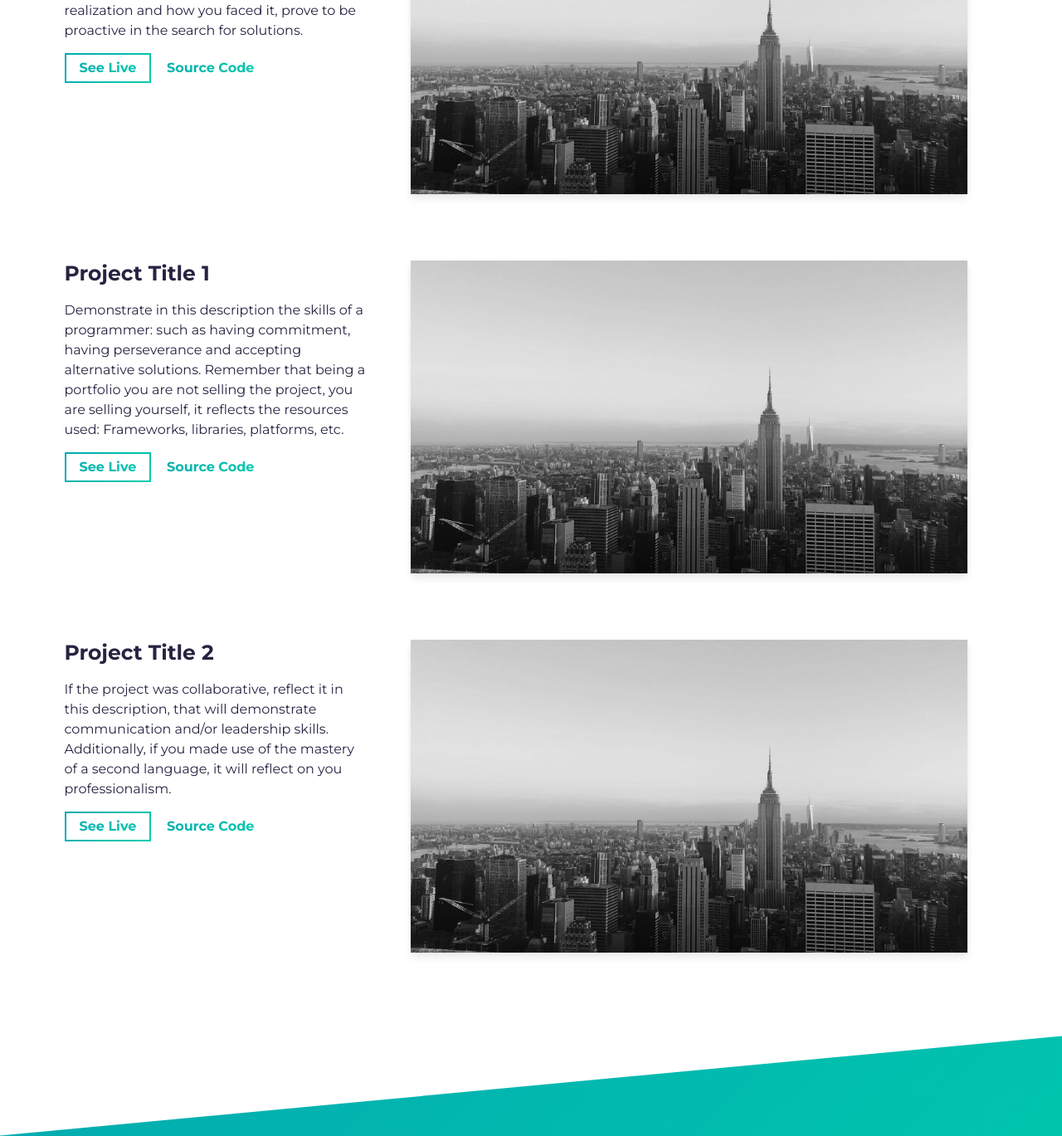
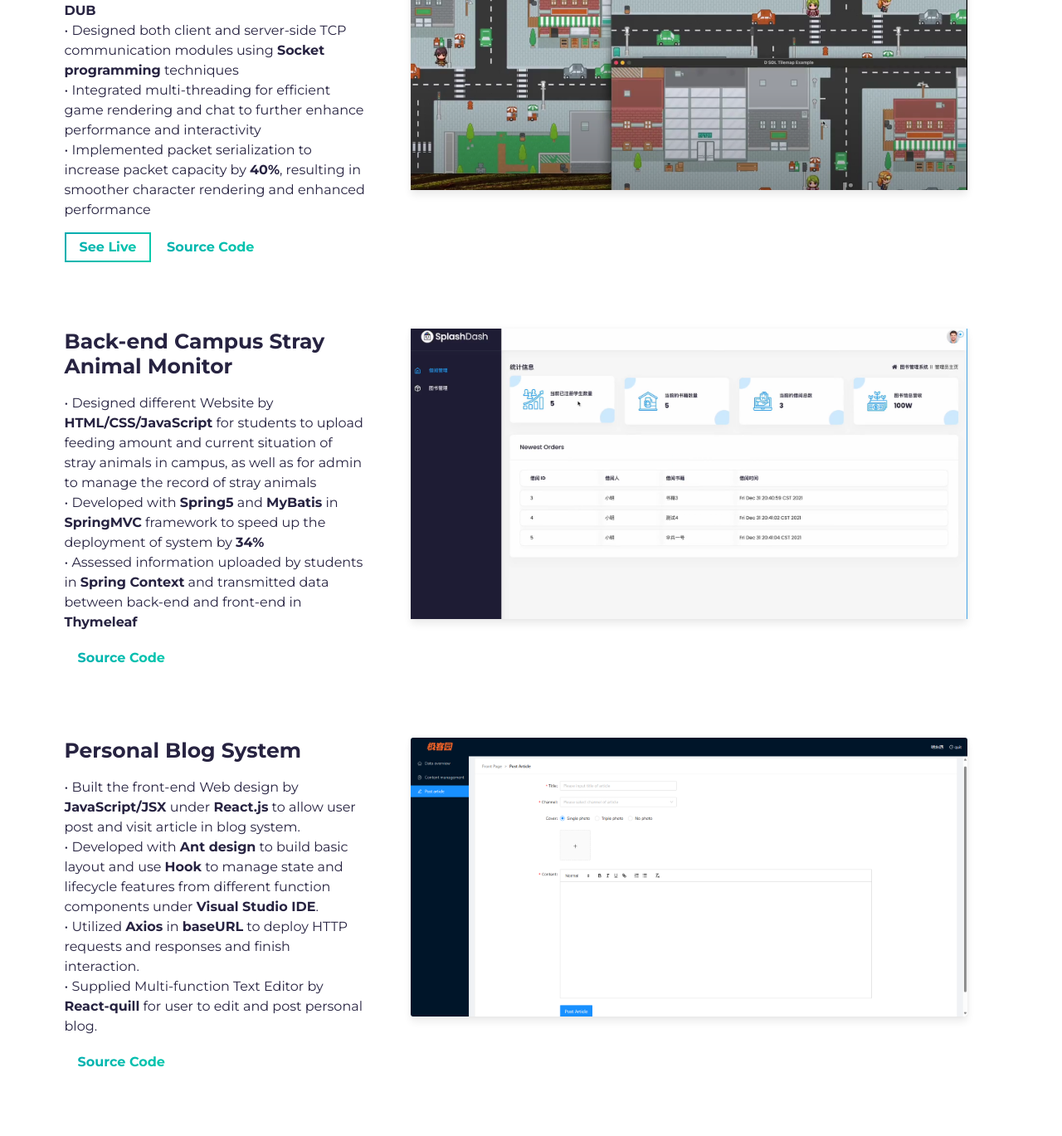
Before and after one commit to Bobbyshu/SelfPortfolio, a website built with Parcel: page src/index.html in a window 1280 px wide. Shown: the part 1721-3090 px from the top of the page at 83% size. Built offline with nearby package versions, Linux system fonts and the light colour scheme.

Commit message:
project part

```diff
--- a/src/index.html
+++ b/src/index.html
@@ -19,7 +19,7 @@
   <link rel="shortcut icon" type="image/png" href="assets/favicon.png" />
 
   <!-- Todo: put here your site title -->
-  <title>[Your name here] | Developer</title>
+  <title>Yunmu Shu's portfolio</title>
   <!-- Todo: add some coding keywords below - e.g: (javascript, yourusername, etc) -->
   <meta name="keywords" content="[username], [name], skill" />
   <!-- Todo: improve your SEO by adding a small description of you -->
@@ -108,19 +108,27 @@
         <div class="row">
           <div class="col-lg-4 col-sm-12">
             <div class="project-wrapper__text load-hidden">
-              <h3 class="project-wrapper__text-title">Project Title 0</h3>
+              <h3 class="project-wrapper__text-title">Husky Town</h3>
               <div>
                 <p class="mb-4">
-                  Describe the project being very specific, you can use the Twitter standard: no more than 280
-                  characters:
-                  complement the information: the skills learned or reinforced in its realization and how you faced it,
-                  prove to be proactive in the search for solutions.
+                  • Collaborated with team members to develop a pixel-based game in <strong>Dlang</strong> featuring
+                  real-time chat functionality <br>
+                  and player render for multiple user based on <strong>DUB</strong> <br>
+                  • Designed both client and server-side TCP communication modules using <strong>Socket
+                    programming</strong> techniques <br>
+                  • Integrated multi-threading for efficient game rendering and chat to further enhance
+                  performance and interactivity <br>
+                  • Implemented packet serialization to increase packet capacity by <strong>40%</strong>, resulting in
+                  smoother character
+                  rendering and enhanced performance
                 </p>
               </div>
-              <a rel="noreferrer" target="_blank" class="cta-btn cta-btn--hero" href="#!">
+              <a rel="noreferrer" target="_blank" class="cta-btn cta-btn--hero"
+                href="https://drive.google.com/file/d/1A62tPxlwK0uKcecMkQFkVvd-t07CCau8/view">
                 See Live
               </a>
-              <a rel="noreferrer" target="_blank" class="cta-btn text-color-main" href="#!">
+              <a rel="noreferrer" target="_blank" class="cta-btn text-color-main"
+                href="https://github.com/Bobbyshu/Husky_Town">
                 Source Code
               </a>
             </div>
@@ -130,7 +138,7 @@
               <a rel="noreferrer" href="#!" target="_blank">
                 <div data-tilt data-tilt-max="4" data-tilt-glare="true" data-tilt-max-glare="0.5"
                   class="thumbnail rounded js-tilt">
-                  <img alt="Project Image" class="img-fluid" src="assets/project.jpg" />
+                  <img alt="Project Image" class="img-fluid" src="assets/pixel.png" />
                 </div>
               </a>
             </div>
@@ -142,19 +150,23 @@
         <div class="row">
           <div class="col-lg-4 col-sm-12">
             <div class="project-wrapper__text load-hidden">
-              <h3 class="project-wrapper__text-title">Project Title 1</h3>
+              <h3 class="project-wrapper__text-title">Back-end Campus Stray Animal Monitor</h3>
               <div>
                 <p class="mb-4">
-                  Demonstrate in this description the skills of a programmer: such as having commitment,
-                  having perseverance and accepting alternative solutions. Remember that being a portfolio you are not
-                  selling the project,
-                  you are selling yourself, it reflects the resources used: Frameworks, libraries, platforms, etc.
+                  • Designed different Website by <strong>HTML/CSS/JavaScript</strong> for students to upload feeding
+                  amount and current situation of stray animals in campus, as well as for admin to manage the record of
+                  stray animals <br>
+                  • Developed with <strong>Spring5</strong> and <strong>MyBatis</strong> in <strong>SpringMVC</strong>
+                  framework to speed up the deployment of system by <strong>34%</strong> <br>
+                  • Assessed information uploaded by students in <strong>Spring Context</strong> and transmitted data
+                  between back-end and front-end in <strong>Thymeleaf</strong>
                 </p>
               </div>
-              <a rel="noreferrer" target="_blank" class="cta-btn cta-btn--hero" href="#!">
+              <!-- <a rel="noreferrer" target="_blank" class="cta-btn cta-btn--hero" href="#!">
                 See Live
-              </a>
-              <a rel="noreferrer" target="_blank" class="cta-btn text-color-main" href="#!">
+              </a> -->
+              <a rel="noreferrer" target="_blank" class="cta-btn text-color-main"
+                href="https://github.com/Bobbyshu/Campus-Stray-Animal-Monitor">
                 Source Code
               </a>
             </div>
@@ -164,7 +176,7 @@
               <a rel="noreferrer" href="#!" target="_blank">
                 <div data-tilt data-tilt-max="4" data-tilt-glare="true" data-tilt-max-glare="0.5"
                   class="thumbnail rounded js-tilt">
-                  <img alt="Project Image" class="img-fluid" src="assets/project.jpg" />
+                  <img alt="Project Image" class="img-fluid" src="assets/book.png" />
                 </div>
               </a>
             </div>
@@ -176,19 +188,27 @@
         <div class="row">
           <div class="col-lg-4 col-sm-12">
             <div class="project-wrapper__text load-hidden">
-              <h3 class="project-wrapper__text-title">Project Title 2</h3>
+              <h3 class="project-wrapper__text-title">Personal Blog System</h3>
               <div>
                 <p class="mb-4">
-                  If the project was collaborative, reflect it in this description, that will demonstrate communication
-                  and/or leadership skills.
-                  Additionally, if you made use of the mastery of a second language, it will reflect on you
-                  professionalism.
+                  • Built the front-end Web design by <strong>JavaScript/JSX</strong> under <strong>React.js</strong> to
+                  allow user post and visit article in blog system.<br>
+                  • Developed with <strong>Ant design</strong> to build basic layout and use
+                  <strong>Hook</strong> to manage state and lifecycle features
+                  from different function components under <strong>Visual Studio IDE</strong>.
+                  <br>
+                  • Utilized <strong>Axios</strong> in <strong>baseURL</strong> to deploy HTTP requests and responses
+                  and finish interaction. <br>
+                  • Supplied Multi-function Text Editor by <strong>React-quill</strong> for user
+                  to edit and post personal blog.
+                </p>
                 </p>
               </div>
-              <a rel="noreferrer" target="_blank" class="cta-btn cta-btn--hero" href="#!">
+              <!-- <a rel="noreferrer" target="_blank" class="cta-btn cta-btn--hero" href="#!">
                 See Live
-              </a>
-              <a rel="noreferrer" target="_blank" class="cta-btn text-color-main" href="#!">
+              </a> -->
+              <a rel="noreferrer" target="_blank" class="cta-btn text-color-main"
+                href="https://github.com/Bobbyshu/Personal-Blog-System">
                 Source Code
               </a>
             </div>
@@ -198,7 +218,7 @@
               <a rel="noreferrer" href="#!" target="_blank">
                 <div data-tilt data-tilt-max="4" data-tilt-glare="true" data-tilt-max-glare="0.5"
                   class="thumbnail rounded js-tilt">
-                  <img alt="Project Image" class="img-fluid" src="assets/project.jpg" />
+                  <img alt="Project Image" class="img-fluid" src="assets/blog.png" />
                 </div>
               </a>
             </div>
@@ -235,10 +255,10 @@
         <!-- <a rel="noreferrer" href="#!" target="_blank">
           <i class="fa fa-twitter fa-inverse"></i>
         </a> -->
-        <a rel="noreferrer" href="#!" target="_blank">
+        <a rel="noreferrer" href="https://www.linkedin.com/in/bobbyshu/" target="_blank">
           <i class="fa fa-linkedin fa-inverse"></i>
         </a>
-        <a rel="noreferrer" href="#!" target="_blank">
+        <a rel="noreferrer" href="https://github.com/Bobbyshu" target="_blank">
           <i class="fa fa-github fa-inverse"></i>
         </a>
       </div>
```
Also changed, not shown: src/assets/blog.png (added), src/assets/book.png (added), src/assets/pixel.png (added).
